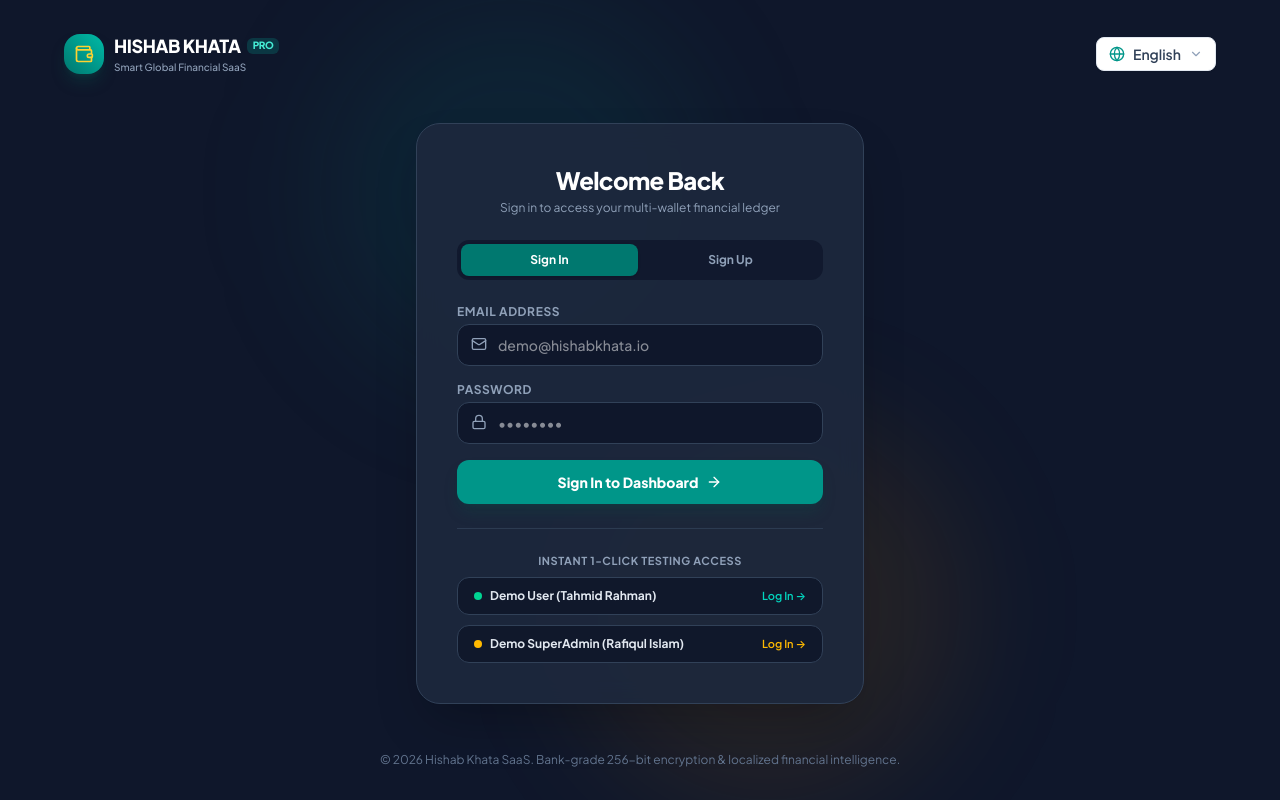
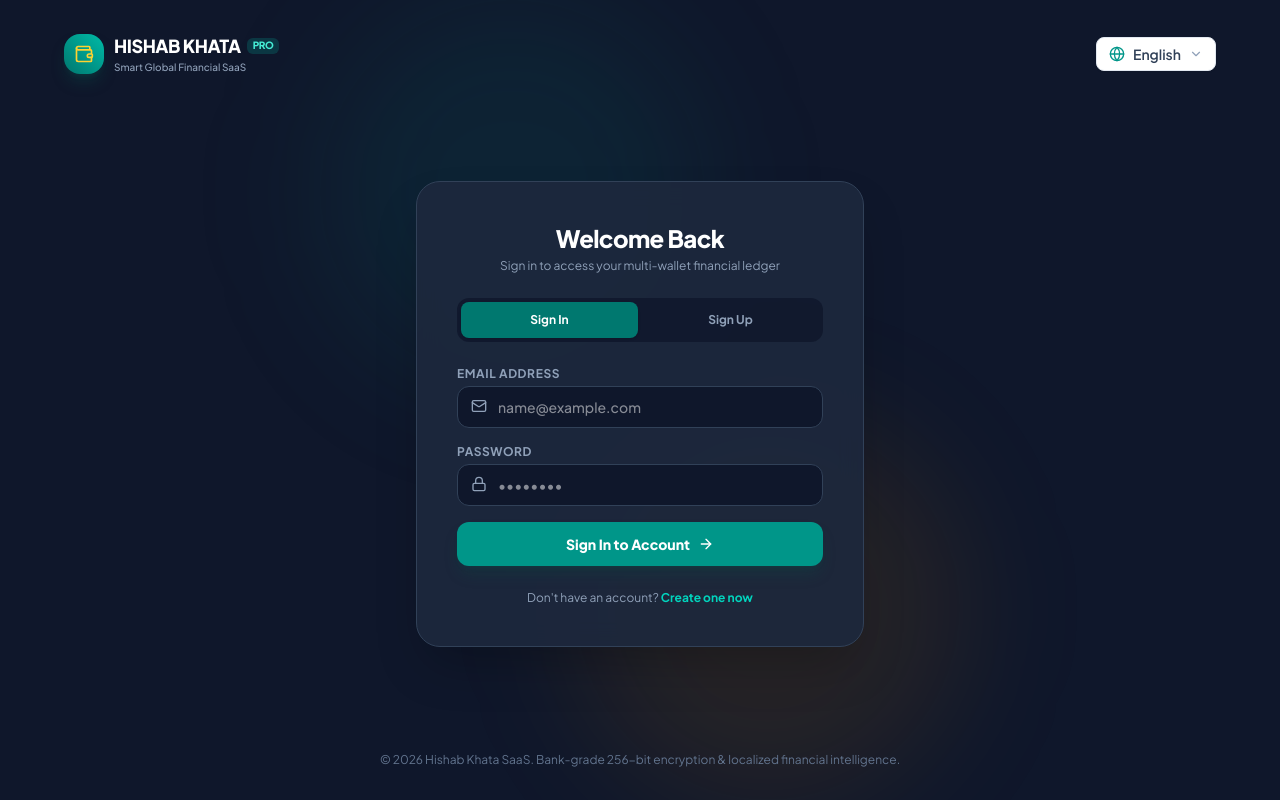
Before and after one commit to RozeX15/hisabkhata, a React (Vite) app: page / in a window 1280 px wide. Both pictures are taken after a click on the button "Sign In". Built offline with nearby package versions, Linux system fonts and the light colour scheme.

Commit message:
feat(auth): improve registration validation and security
- Add input sanitization for emails and names
- Enforce a minimum password length of 6 characters
- Remove demo account buttons for cleaner authentication flow
- Improve error messaging and user feedback during signup

```diff
--- a/src/server/routes.ts
+++ b/src/server/routes.ts
@@ -49,21 +49,22 @@ router.post('/auth/register', (req, res) => {
     return;
   }
 
+  const cleanEmail = String(email).trim().toLowerCase();
   const db = getDb();
-  const existing = db.users.find(u => u.email.toLowerCase() === email.toLowerCase());
+  const existing = db.users.find(u => u.email.trim().toLowerCase() === cleanEmail);
   if (existing) {
-    res.status(400).json({ error: 'An account with this email already exists' });
+    res.status(400).json({ error: 'An account with this email already exists. Please sign in instead.' });
     return;
   }
 
   const now = new Date().toISOString();
   const userId = `usr-${Date.now()}`;
-  const passwordHash = bcrypt.hashSync(password, 10);
+  const passwordHash = bcrypt.hashSync(String(password), 10);
 
   const newUser: User = {
     id: userId,
-    name,
-    email: email.toLowerCase(),
+    name: String(name).trim(),
+    email: cleanEmail,
     role: 'user',
     preferredLanguage,
     preferredCurrency,
@@ -112,7 +113,7 @@ router.post('/auth/register', (req, res) => {
     userId,
     type: 'system',
     titleKey: 'Welcome to Hishab Khata!',
-    messageKey: 'Your smart financial journey begins today. Create budgets and add your first income or expense transaction.',
+    messageKey: 'Your financial workspace is ready. Add your first income or expense to get started.',
     isRead: false,
     createdAt: now,
   });
@@ -131,8 +132,9 @@ router.post('/auth/login', (req, res) => {
     return;
   }
 
+  const cleanEmail = String(email).trim().toLowerCase();
   const db = getDb();
-  const user = db.users.find(u => u.email.toLowerCase() === email.toLowerCase());
+  const user = db.users.find(u => u.email.trim().toLowerCase() === cleanEmail);
 
   if (!user) {
     res.status(401).json({ error: 'Invalid email or password' });
@@ -145,7 +147,7 @@ router.post('/auth/login', (req, res) => {
   }
 
   const hash = db.passwordHashes[user.id];
-  const isMatch = bcrypt.compareSync(password, hash || '');
+  const isMatch = bcrypt.compareSync(String(password), hash || '');
 
   if (!isMatch) {
     res.status(401).json({ error: 'Invalid email or password' });
--- a/src/views/AuthView.tsx
+++ b/src/views/AuthView.tsx
@@ -21,7 +21,7 @@ interface AuthViewProps {
 
 export const AuthView: React.FC<AuthViewProps> = ({ onSuccess }) => {
   const { t } = useI18n();
-  const { login, register, loginDemoUser, loginDemoAdmin, loading, error, clearError } = useAuth();
+  const { login, register, loading, error, clearError } = useAuth();
 
   const [mode, setMode] = useState<'login' | 'register'>('login');
   const [name, setName] = useState('');
@@ -34,37 +34,29 @@ export const AuthView: React.FC<AuthViewProps> = ({ onSuccess }) => {
     setFormError(null);
     clearError();
 
+    const cleanEmail = email.trim();
+    if (!cleanEmail || !password) {
+      setFormError('Please enter both email and password');
+      return;
+    }
+
     try {
       if (mode === 'login') {
-        await login(email, password);
+        await login(cleanEmail, password);
       } else {
         if (!name.trim()) {
-          setFormError('Please provide your name');
+          setFormError('Please provide your full name');
           return;
         }
-        await register(name.trim(), email, password);
+        if (password.length < 6) {
+          setFormError('Password must be at least 6 characters');
+          return;
+        }
+        await register(name.trim(), cleanEmail, password);
       }
       onSuccess();
     } catch (err: any) {
-      setFormError(err.message || 'Authentication failed');
-    }
-  };
-
-  const handleDemoUser = async () => {
-    try {
-      await loginDemoUser();
-      onSuccess();
-    } catch (err: any) {
-      setFormError(err.message);
-    }
-  };
-
-  const handleDemoAdmin = async () => {
-    try {
-      await loginDemoAdmin();
-      onSuccess();
-    } catch (err: any) {
-      setFormError(err.message);
+      setFormError(err.message || 'Authentication failed. Please check your credentials.');
     }
   };
 
@@ -118,7 +110,7 @@ export const AuthView: React.FC<AuthViewProps> = ({ onSuccess }) => {
                 clearError();
                 setFormError(null);
               }}
-              className={`py-2 rounded-lg text-xs font-bold transition cursor-pointer ${
+              className={`py-2.5 rounded-lg text-xs font-bold transition cursor-pointer ${
                 mode === 'login' ? 'bg-teal-700 text-white shadow-sm' : 'text-slate-400 hover:text-white'
               }`}
             >
@@ -131,7 +123,7 @@ export const AuthView: React.FC<AuthViewProps> = ({ onSuccess }) => {
                 clearError();
                 setFormError(null);
               }}
-              className={`py-2 rounded-lg text-xs font-bold transition cursor-pointer ${
+              className={`py-2.5 rounded-lg text-xs font-bold transition cursor-pointer ${
                 mode === 'register' ? 'bg-teal-700 text-white shadow-sm' : 'text-slate-400 hover:text-white'
               }`}
             >
@@ -140,7 +132,7 @@ export const AuthView: React.FC<AuthViewProps> = ({ onSuccess }) => {
           </div>
 
           {(formError || error) && (
-            <div className="p-3 mb-4 text-xs font-semibold text-red-400 bg-red-950/50 rounded-xl border border-red-900/50">
+            <div className="p-3.5 mb-4 text-xs font-semibold text-red-300 bg-red-950/60 rounded-xl border border-red-900/60 leading-relaxed">
               {formError || error}
             </div>
           )}
@@ -159,7 +151,7 @@ export const AuthView: React.FC<AuthViewProps> = ({ onSuccess }) => {
                     type="text"
                     value={name}
                     onChange={(e) => setName(e.target.value)}
-                    placeholder="Tahmid Rahman"
+                    placeholder="Enter your name"
                     className="w-full pl-10 pr-3.5 py-2.5 rounded-xl border border-slate-700 bg-slate-900 text-white text-sm font-medium focus:ring-2 focus:ring-teal-500 outline-none"
                     required
                   />
@@ -178,7 +170,7 @@ export const AuthView: React.FC<AuthViewProps> = ({ onSuccess }) => {
                   type="email"
                   value={email}
                   onChange={(e) => setEmail(e.target.value)}
-                  placeholder="demo@hishabkhata.io"
+                  placeholder="name@example.com"
                   className="w-full pl-10 pr-3.5 py-2.5 rounded-xl border border-slate-700 bg-slate-900 text-white text-sm font-medium focus:ring-2 focus:ring-teal-500 outline-none"
                   required
                 />
@@ -207,56 +199,52 @@ export const AuthView: React.FC<AuthViewProps> = ({ onSuccess }) => {
               id="auth-submit-btn"
               type="submit"
               disabled={loading}
-              className="w-full py-3 bg-teal-600 hover:bg-teal-500 text-white font-extrabold text-sm rounded-xl shadow-lg shadow-teal-900/30 transition flex items-center justify-center gap-2 cursor-pointer disabled:opacity-50 mt-2"
+              className="w-full py-3 bg-teal-600 hover:bg-teal-500 text-white font-extrabold text-sm rounded-xl shadow-lg shadow-teal-900/30 transition flex items-center justify-center gap-2 cursor-pointer disabled:opacity-50 mt-4"
             >
               {loading ? (
                 <Loader2 className="w-4 h-4 animate-spin" />
               ) : (
                 <>
-                  <span>{mode === 'login' ? 'Sign In to Dashboard' : 'Create Account'}</span>
+                  <span>{mode === 'login' ? 'Sign In to Account' : 'Create Account'}</span>
                   <ArrowRight className="w-4 h-4" />
                 </>
               )}
             </button>
           </form>
 
-          {/* 1-Click Instant Demo Logins */}
-          <div className="mt-6 pt-6 border-t border-slate-700/80 space-y-2.5">
-            <p className="text-[11px] font-bold text-slate-400 uppercase tracking-wider text-center mb-2">
-              Instant 1-Click Testing Access
-            </p>
-
-            <button
-              id="auth-demo-user-btn"
-              type="button"
-              onClick={handleDemoUser}
-              disabled={loading}
-              className="w-full py-2.5 px-4 rounded-xl border border-slate-700 bg-slate-900/90 hover:bg-slate-900 text-slate-200 text-xs font-bold transition flex items-center justify-between cursor-pointer group"
-            >
-              <div className="flex items-center gap-2">
-                <span className="w-2 h-2 rounded-full bg-emerald-400" />
-                <span>Demo User (Tahmid Rahman)</span>
-              </div>
-              <span className="text-[11px] text-teal-400 font-semibold group-hover:translate-x-0.5 transition-transform">
-                Log In →
-              </span>
-            </button>
-
-            <button
-              id="auth-demo-admin-btn"
-              type="button"
-              onClick={handleDemoAdmin}
-              disabled={loading}
-              className="w-full py-2.5 px-4 rounded-xl border border-slate-700 bg-slate-900/90 hover:bg-slate-900 text-slate-200 text-xs font-bold transition flex items-center justify-between cursor-pointer group"
-            >
-              <div className="flex items-center gap-2">
-                <span className="w-2 h-2 rounded-full bg-amber-400" />
-                <span>Demo SuperAdmin (Rafiqul Islam)</span>
-              </div>
-              <span className="text-[11px] text-amber-400 font-semibold group-hover:translate-x-0.5 transition-transform">
-                Log In →
-              </span>
-            </button>
+          {/* Mode toggle helper text */}
+          <div className="mt-6 text-center text-xs text-slate-400">
+            {mode === 'login' ? (
+              <p>
+                Don't have an account?{' '}
+                <button
+                  type="button"
+                  onClick={() => {
+                    setMode('register');
+                    clearError();
+                    setFormError(null);
+                  }}
+                  className="text-teal-400 font-bold hover:underline cursor-pointer"
+                >
+                  Create one now
+                </button>
+              </p>
+            ) : (
+              <p>
+                Already have an account?{' '}
+                <button
+                  type="button"
+                  onClick={() => {
+                    setMode('login');
+                    clearError();
+                    setFormError(null);
+                  }}
+                  className="text-teal-400 font-bold hover:underline cursor-pointer"
+                >
+                  Sign in here
+                </button>
+              </p>
+            )}
           </div>
         </div>
       </div>
--- a/src/views/LandingPage.tsx
+++ b/src/views/LandingPage.tsx
@@ -106,13 +106,13 @@ export const LandingPage: React.FC<LandingPageProps> = ({
             </button>
 
             <button
-              id="hero-instant-demo-btn"
+              id="hero-signin-btn"
               type="button"
-              onClick={onDemoUser}
+              onClick={onLogin}
               className="w-full sm:w-auto px-6 py-3.5 bg-slate-900 hover:bg-slate-850 border border-slate-800 text-slate-200 font-extrabold text-sm rounded-2xl transition flex items-center justify-center gap-2 cursor-pointer"
             >
-              <Zap className="w-4 h-4 text-amber-400" />
-              <span>Explore Instant Demo</span>
+              <Lock className="w-4 h-4 text-teal-400" />
+              <span>Sign In to Account</span>
             </button>
           </div>
 
```
